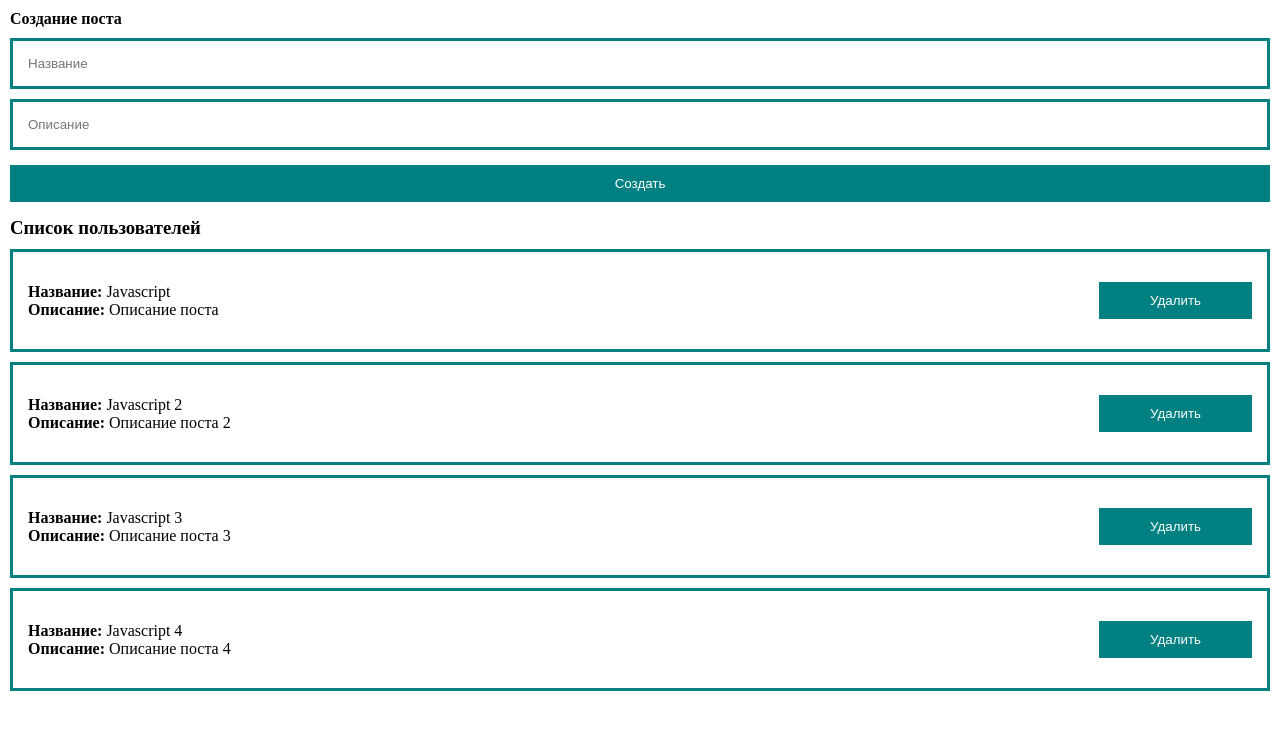
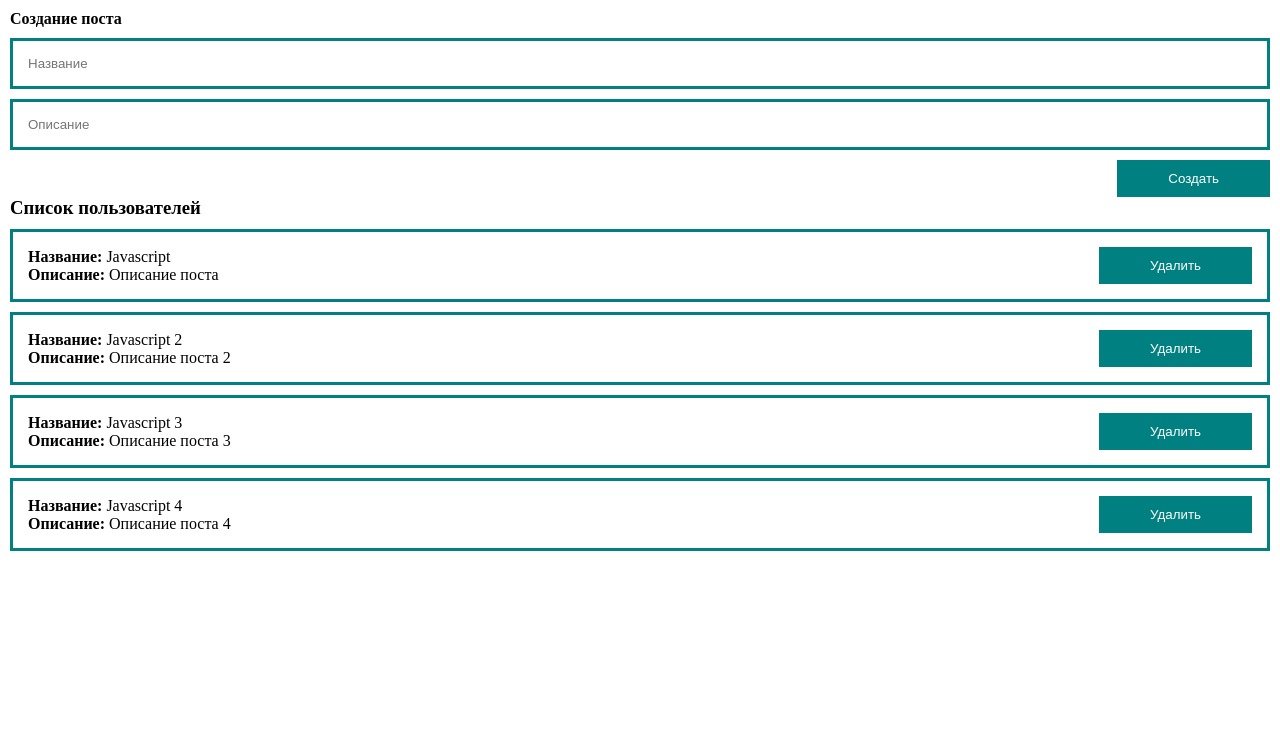
Before and after one commit to RavQs/online-shop, a Vue app: page / in a window 1280 px wide. Shown: the top 730 px of the page. Built offline with nearby package versions, Linux system fonts and the light colour scheme.

Commit message:
export ui elements

```diff
--- a/src/components/PostForm.vue
+++ b/src/components/PostForm.vue
@@ -17,6 +17,7 @@
             placeholder="Описание"
         >
         <my-button
+            style="align-self:flex-end; margin-top: 10px; "
             class="btn"
             @click="createPost">Создать
         </my-button>
@@ -25,11 +26,7 @@
 </template>
 
 <script>
-import MyButton from '@/components/UI/MyButton';
     export default {
-        components: {
-            MyButton
-        },
         data() {
             return {
             post: {
--- a/src/components/PostItem.vue
+++ b/src/components/PostItem.vue
@@ -10,16 +10,10 @@
 
     </div>
 
-
 </template>
 
 <script>
-import MyButton from '@/components/UI/MyButton'
-
     export default {
-        components: {
-            MyButton
-        },
         props: {
             post : Object,
             required: true
--- a/src/components/UI/MyButton.vue
+++ b/src/components/UI/MyButton.vue
@@ -6,14 +6,12 @@
 
 <script>
     export default {
-
+        name: 'my-button'
     }
 </script>
 
 <style scoped>
 .btn {
-    margin-top: 15px;
-    margin-bottom: 15px;
     padding: 10px 50px;
     background-color: teal;
     color: white;
--- /dev/null
+++ b/src/components/UI/index.js
@@ -0,0 +1,9 @@
+import MyButton from '@/components/UI/MyButton';
+
+
+export default [
+    MyButton
+]
+
+
+//импорт Ui компонентов и экспорт глобально
--- a/src/main.js
+++ b/src/main.js
@@ -1,4 +1,19 @@
-import { createApp } from 'vue'
-import App from './App'
+import { createApp } from 'vue';
+import App from './App';
+import components from '@/components/UI';
 
-createApp(App).mount('#app')
+
+const app = createApp(App);
+
+
+//Регистрация UI компонентов в Vue
+components.forEach(component => {
+    app.component(component.name, component);
+});
+
+
+
+
+
+
+app.mount('#app');
```
Also changed, not shown: 1 other file (tests, documents, lock files or other folders).
